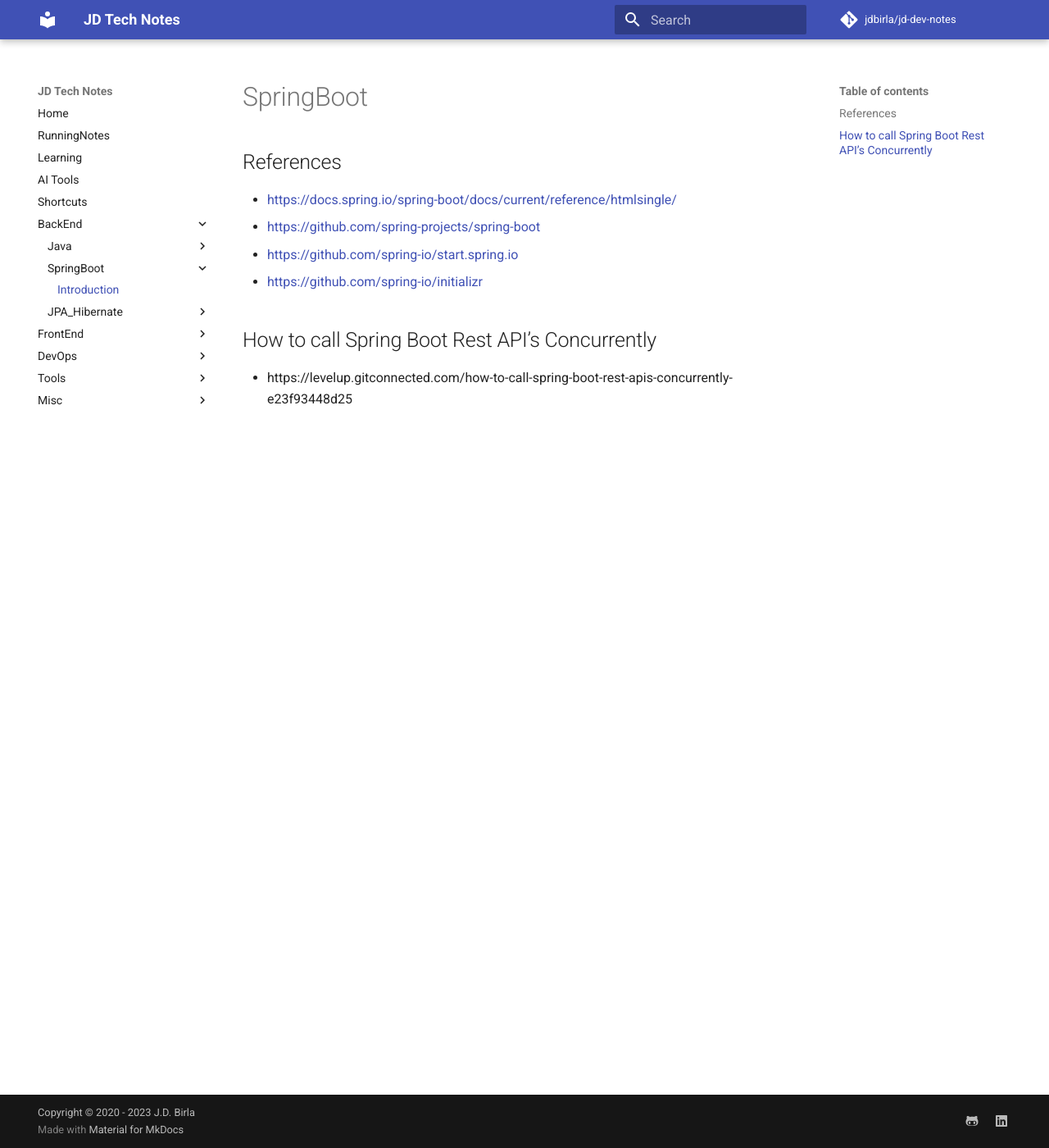
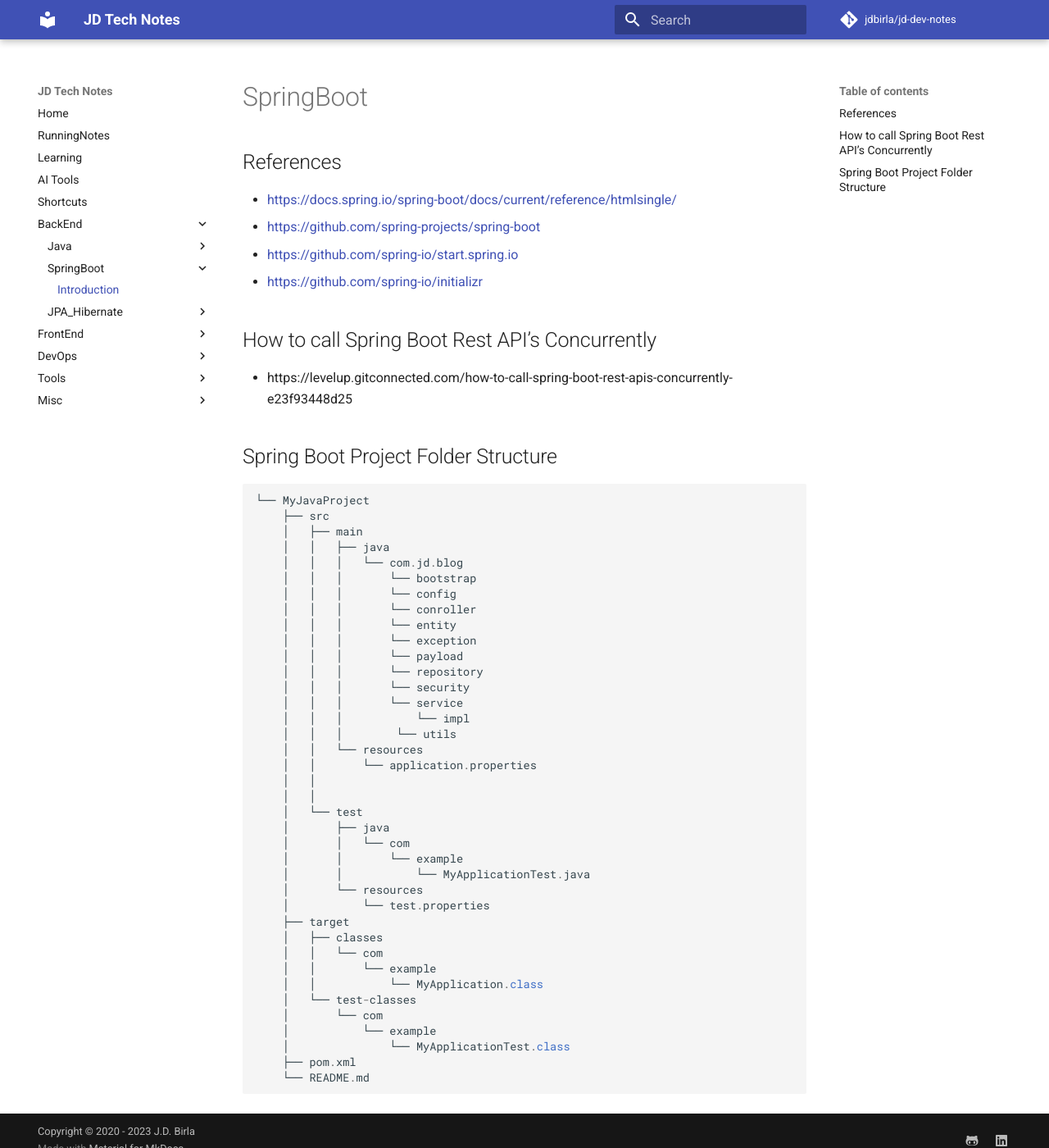
Before and after one commit to jdbirla/jd-dev-notes, an MkDocs documentation site: the page built from docs/springboot/introduction.md, in a window 1280 px wide and 1400 px high. Shown: the whole window at 82% size. Built offline with MkDocs 1.6.1 and Material for MkDocs 9.7.7, drawn with Linux system fonts in a browser that asks for light colours; comment, search, counter and statistics services are not loaded.

Commit message:
Update introduction.md

````diff
--- a/docs/springboot/introduction.md
+++ b/docs/springboot/introduction.md
@@ -8,3 +8,46 @@
 
 ## How to call Spring Boot Rest API’s Concurrently
 - https://levelup.gitconnected.com/how-to-call-spring-boot-rest-apis-concurrently-e23f93448d25
+
+## Spring Boot Project Folder Structure
+```
+└── MyJavaProject
+    ├── src
+    │   ├── main
+    │   │   ├── java
+    │   │   │   └── com.jd.blog
+    │   │   │       └── bootstrap
+    │   │   │       └── config
+    │   │   │       └── conroller
+    │   │   │       └── entity
+    │   │   │       └── exception
+    │   │   │       └── payload
+    │   │   │       └── repository
+    │   │   │       └── security
+    │   │   │       └── service
+    │   │   │           └── impl
+    │   │   │        └── utils
+    │   │   └── resources
+    │   │       └── application.properties
+    │   │
+    │   │
+    │   └── test
+    │       ├── java
+    │       │   └── com
+    │       │       └── example
+    │       │           └── MyApplicationTest.java
+    │       └── resources
+    │           └── test.properties
+    ├── target
+    │   ├── classes
+    │   │   └── com
+    │   │       └── example
+    │   │           └── MyApplication.class
+    │   └── test-classes
+    │       └── com
+    │           └── example
+    │               └── MyApplicationTest.class
+    ├── pom.xml
+    └── README.md
+
+```
````
